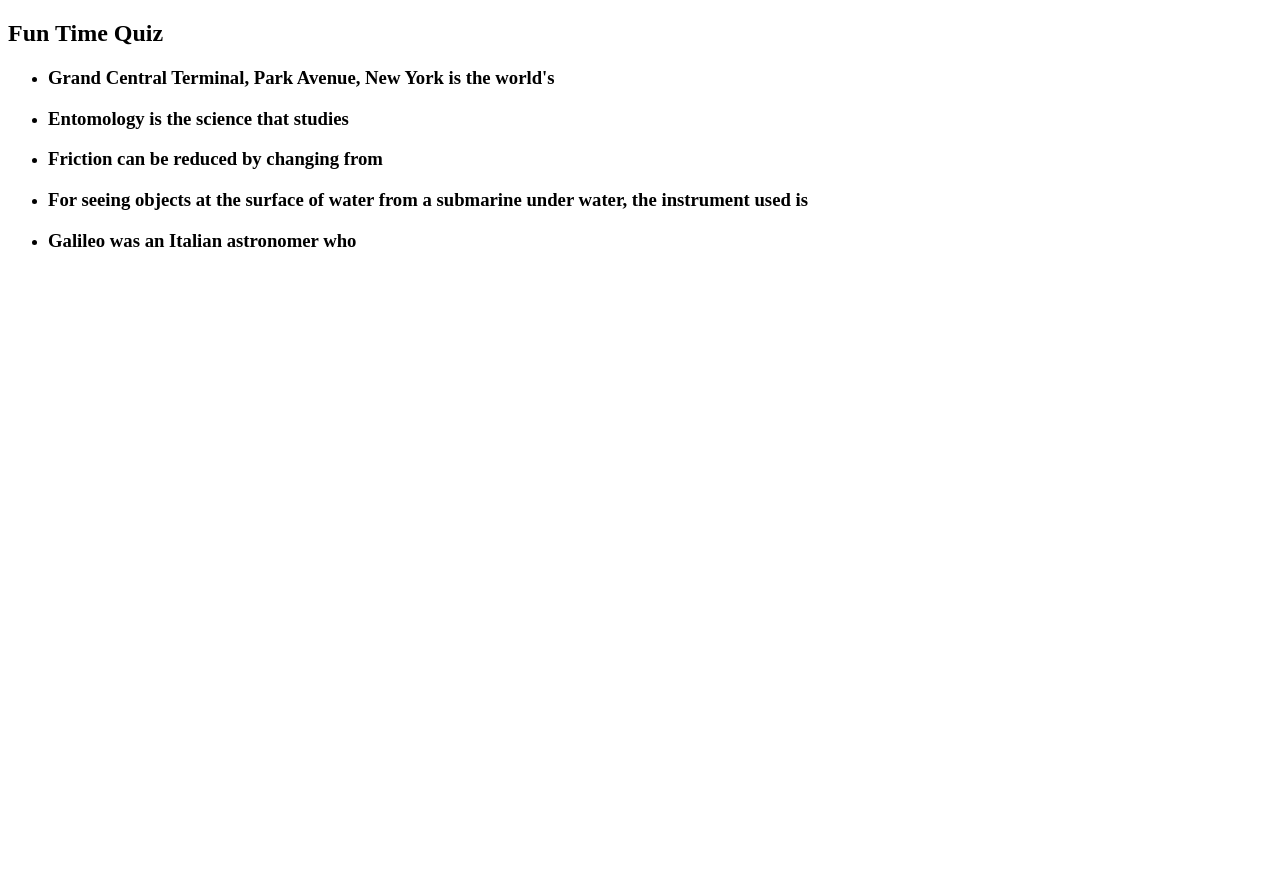
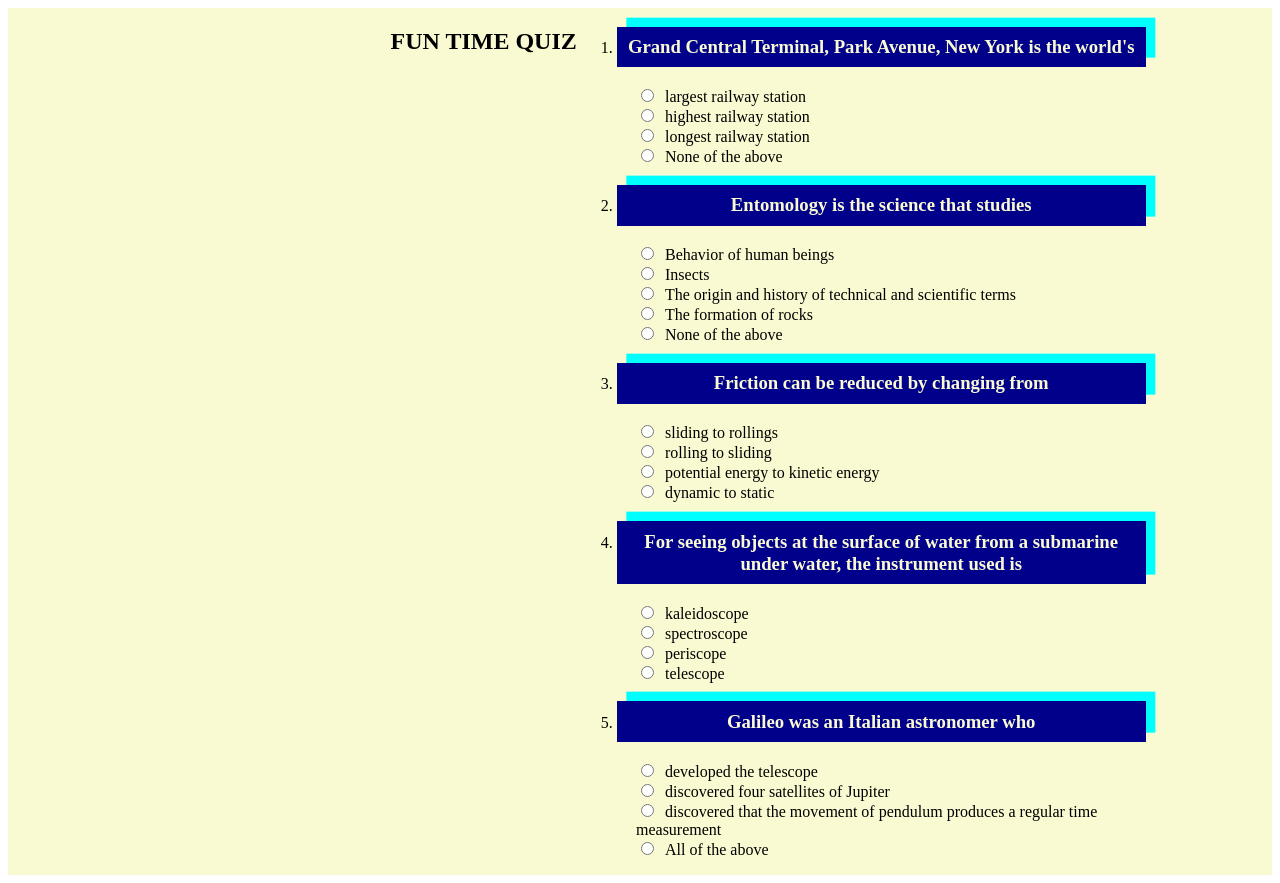
Before and after one commit to wsbrunson/Quiz-Simply-React, a React (Create React App) app: page / in a window 1280 px wide. Before the commit the page ends 800 px from the top, so only its background shows below. Built offline with nearby package versions, Linux system fonts and the light colour scheme.

Commit message:
fix choices (#9)

```diff
--- a/src/quiz/components/Choice.js
+++ b/src/quiz/components/Choice.js
@@ -1,32 +1,26 @@
 // @flow
 import React from 'react';
+import styled from 'styled-components';
 
 export type TypeChoicePropTypes = {
-  saveSelection: Function,
-  choiceText: string,
-  questionNumber: string,
-  choiceNumber: string,
+  text: string,
+  questionId: number,
+  id: number,
 };
 
-const Choice = ({
-  saveSelection,
-  choiceText,
-  questionNumber,
-  choiceNumber,
-}: TypeChoicePropTypes) =>
-  <li className="choice">
-    <input
-      type="radio"
-      id={`${questionNumber}-${choiceNumber}`}
-      name={questionNumber}
-      onClick={saveSelection}
-    />
-    <label
-      htmlFor={`${questionNumber}-${choiceNumber}`}
-      className="choice-text"
-    >
-      {choiceText}
-    </label>
-  </li>;
+const Choice = ({ text, questionId, id }: TypeChoicePropTypes) => {
+  const htmlId = `choice-${questionId}-${id}`;
+  const htmlName = `question-${questionId}`;
+  return (
+    <li className="choice">
+      <input type="radio" name={htmlName} id={htmlId} />
+      <Label htmlFor={htmlId}>
+        {text}
+      </Label>
+    </li>
+  );
+};
+
+const Label = styled.label`padding-left: 0.5em;`;
 
 export default Choice;
--- a/src/quiz/components/Question.js
+++ b/src/quiz/components/Question.js
@@ -1,5 +1,8 @@
 // @flow
 import React from 'react';
+import styled from 'styled-components';
+
+import Choice from './Choice';
 
 import type { TypeChoice } from '../../types/TypeQuiz.flow';
 
@@ -8,12 +11,32 @@ type TypeProps = {
   choices: TypeChoice[],
 };
 
+const renderChoices = (choice: TypeChoice) =>
+  <Choice key={choice.id} {...choice} />;
+
 const Question = ({ text, choices = [] }: TypeProps) =>
-  <li className="question">
-    <h3 className="question-text">
+  <QuestionMain>
+    <QuestionTitle>
       {text}
-    </h3>
-    <ul className="answers" />
-  </li>;
+    </QuestionTitle>
+    <UnorderedList>
+      {choices.map(renderChoices)}
+    </UnorderedList>
+  </QuestionMain>;
+
+const QuestionMain = styled.li``;
+
+const QuestionTitle = styled.h3`
+  text-align: center;
+  background-color: darkblue;
+  color: lightgoldenrodyellow;
+  padding: 0.5em;
+  box-shadow: 0.5em -0.5em cyan;
+`;
+
+const UnorderedList = styled.ul`
+  list-style: none;
+  padding-left: 1.2em;
+`;
 
 export default Question;
--- a/src/quiz/components/Quiz.js
+++ b/src/quiz/components/Quiz.js
@@ -1,5 +1,7 @@
 // @flow
 import React, { Component } from 'react';
+import styled from 'styled-components';
+
 import type {
   TypeQuestionsArray,
   TypeQuestion,
@@ -23,22 +25,37 @@ class Quiz extends Component<TypeProps> {
   }
 
   renderQuestions = (question: TypeQuestion) =>
-    <Question
-      key={question.id}
-      text={question.text}
-      choices={question.answers}
-    />;
+    <Question key={question.id} {...question} />;
 
   render() {
     return (
-      <div className="quiz">
-        <h2 className="quiz-name">Fun Time Quiz</h2>
-        <ul>
-          {this.props.questions.map(this.renderQuestions)}
-        </ul>
-      </div>
+      <QuizMain>
+        <QuizLeft>
+          <QuizTitle>Fun Time Quiz</QuizTitle>
+        </QuizLeft>
+        <QuizRight>
+          <ol>
+            {this.props.questions.map(this.renderQuestions)}
+          </ol>
+        </QuizRight>
+      </QuizMain>
     );
   }
 }
 
+const QuizMain = styled.div`
+  display: flex;
+  justify-content: center;
+  background-color: lightgoldenrodyellow;
+`;
+
+const QuizLeft = styled.div`width: 35%;`;
+
+const QuizTitle = styled.h2`
+  text-align: right;
+  text-transform: uppercase;
+`;
+
+const QuizRight = styled.div`width: 45%;`;
+
 export default Quiz;
--- a/src/quizJSON.js
+++ b/src/quizJSON.js
@@ -4,7 +4,7 @@ export default {
     {
       id: 0,
       text: "Grand Central Terminal, Park Avenue, New York is the world's",
-      answers: [
+      choices: [
         { id: 0, text: 'largest railway station', questionId: 0 },
         { id: 1, text: 'highest railway station', questionId: 0 },
         { id: 2, text: 'longest railway station', questionId: 0 },
@@ -14,7 +14,7 @@ export default {
     {
       id: 1,
       text: 'Entomology is the science that studies',
-      answers: [
+      choices: [
         { id: 0, text: 'Behavior of human beings', questionId: 1 },
         { id: 1, text: 'Insects', questionId: 1 },
         {
@@ -29,7 +29,7 @@ export default {
     {
       id: 2,
       text: 'Friction can be reduced by changing from',
-      answers: [
+      choices: [
         { id: 0, text: 'sliding to rollings', questionId: 2 },
         { id: 1, text: 'rolling to sliding', questionId: 2 },
         { id: 2, text: 'potential energy to kinetic energy', questionId: 2 },
@@ -40,7 +40,7 @@ export default {
       id: 3,
       text:
         'For seeing objects at the surface of water from a submarine under water, the instrument used is',
-      answers: [
+      choices: [
         { id: 0, text: 'kaleidoscope', questionId: 3 },
         { id: 1, text: 'spectroscope', questionId: 3 },
         { id: 2, text: 'periscope', questionId: 3 },
@@ -50,7 +50,7 @@ export default {
     {
       id: 4,
       text: 'Galileo was an Italian astronomer who',
-      answers: [
+      choices: [
         { id: 0, text: 'developed the telescope', questionId: 4 },
         { id: 1, text: 'discovered four satellites of Jupiter', questionId: 4 },
         {
--- a/src/types/TypeQuiz.flow.js
+++ b/src/types/TypeQuiz.flow.js
@@ -8,7 +8,7 @@ export type TypeChoice = {
 export type TypeQuestion = {
   id: number,
   text: string,
-  answers: TypeChoice[],
+  choices: TypeChoice[],
 };
 
 export type TypeQuestionsMap = {
```
